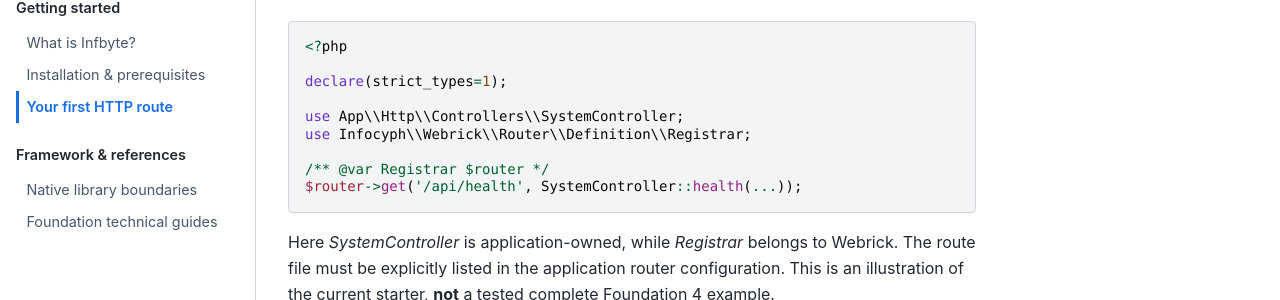
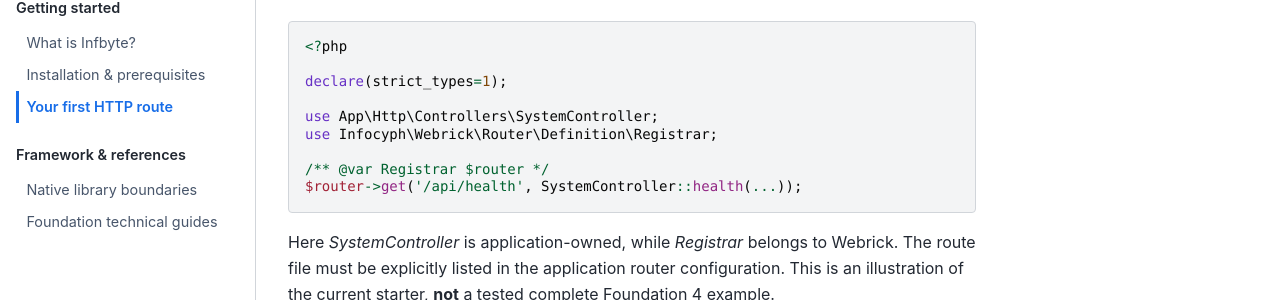
Before and after one commit to infocyph/Foundation, a Sphinx documentation site: the page built from docs/start/first-route.rst, in a window 1280 px wide and 957 px high. Shown: the part 256-556 px from the top of the window. Built offline with Sphinx 7.4.7 and the Sphinx Book theme 1.1.4, drawn with Linux system fonts in a browser that asks for light colours.

```diff
--- a/docs/start/first-route.rst
+++ b/docs/start/first-route.rst
@@ -17,8 +17,8 @@ Webrick registration model:
 
    declare(strict_types=1);
 
-   use App\\Http\\Controllers\\SystemController;
-   use Infocyph\\Webrick\\Router\\Definition\\Registrar;
+   use App\Http\Controllers\SystemController;
+   use Infocyph\Webrick\Router\Definition\Registrar;
 
    /** @var Registrar $router */
    $router->get('/api/health', SystemController::health(...));
```
